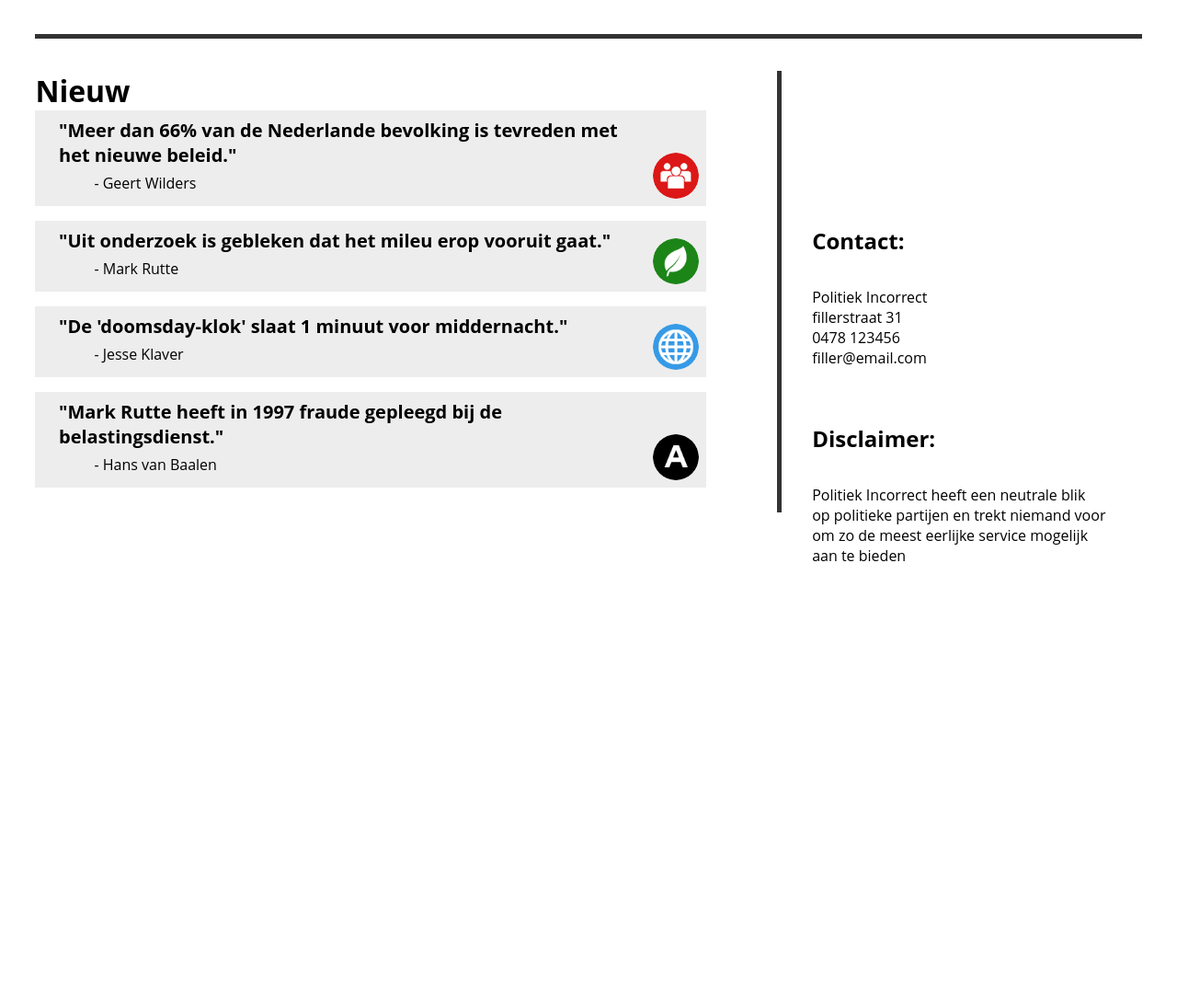
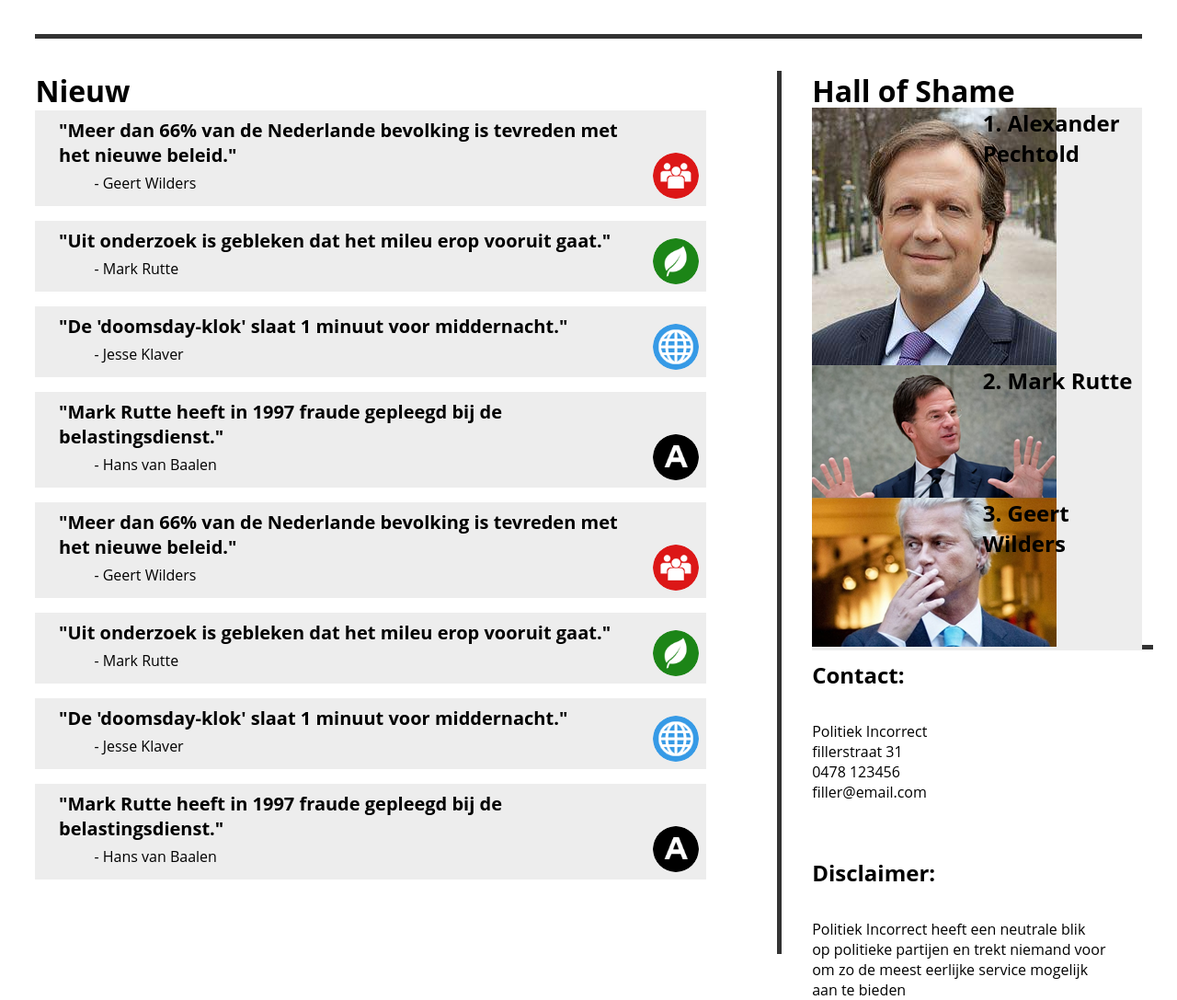
Before and after one commit to JesseElst/PolitiekIncorrect, a plain HTML site: page index.html in a window 1280 px wide. Shown: the part 763-1850 px from the top of the page at 92% size. Before the commit the page ends 1378 px from the top, so only its background shows below. Drawn offline with Linux system fonts and the light colour scheme.

Commit message:
Version 1.0
homepage complete enough

```diff
--- a/index.html
+++ b/index.html
@@ -50,6 +50,7 @@
 		<div id='seperationline1'></div>
 		<div id='seperationline2'></div>
 		<div id='seperationline3'></div>
+		<div id='seperationline4'></div>
 
 		<!-- trending -->
 		<h2 id='subkopTrending'>Trending</h2>
@@ -95,6 +96,41 @@
 				<p class='nieuwPoliticus'>- Hans van Baalen</p>
 				<img class='nieuwCategorieHomepage' src='styling/images/topicAlgemeen.png'>
 			</div></a>
+			<a href='artikelen/artikel1.html'><div class='nieuwBerichtContainer'>
+				<p class='nieuwQuote'>"Meer dan 66% van de Nederlande bevolking is tevreden met het nieuwe beleid."</p>
+				<p class='nieuwPoliticus'>- Geert Wilders</p>
+				<img class='nieuwCategorieHomepage' src='styling/images/topicMaatschappij.png'>
+			</div></a>
+			<a href='artikelen/artikel4.html'><div class='nieuwBerichtContainer'>
+				<p class='nieuwQuote'>"Uit onderzoek is gebleken dat het mileu erop vooruit gaat."</p>
+				<p class='nieuwPoliticus'>- Mark Rutte</p>
+				<img class='nieuwCategorieHomepage' src='styling/images/topicMileu.png'>
+			</div></a>
+			<a href='artikelen/artikel5.html'><div class='nieuwBerichtContainer'>
+				<p class='nieuwQuote'>"De 'doomsday-klok' slaat 1 minuut voor middernacht."</p>
+				<p class='nieuwPoliticus'>- Jesse Klaver</p>
+				<img class='nieuwCategorieHomepage' src='styling/images/topicBuitenland.png'>
+			</div></a>
+			<a href='artikelen/artikel6.html'><div class='nieuwBerichtContainer'>
+				<p class='nieuwQuote'>"Mark Rutte heeft in 1997 fraude gepleegd bij de belastingsdienst."</p>
+				<p class='nieuwPoliticus'>- Hans van Baalen</p>
+				<img class='nieuwCategorieHomepage' src='styling/images/topicAlgemeen.png'>
+			</div></a>
+		</div>
+
+		<!-- Hall of Shame -->
+		<h2 id='hallTitel'>Hall of Shame</h2>
+		<div id='hallContainer1'>
+			<img src='styling/images/HallOfShame1.png'>
+			<h4 class='hallPoliticus'>1. Alexander Pechtold</h4>
+		</div>
+		<div id='hallContainer2'>
+			<img src='styling/images/HallOfShame2.png'>
+			<h4 class='hallPoliticus'>2. Mark Rutte</h4>
+		</div>
+		<div id='hallContainer3'>
+			<img src='styling/images/HallOfShame3.png'>
+			<h4 class='hallPoliticus'>3. Geert Wilders</h4>
 		</div>
 
 		<!-- contact / disclaimer -->
--- a/styling/styling.css
+++ b/styling/styling.css
@@ -10,7 +10,7 @@ body {
 
 h2 {
 
-	font-family: Open Sans;
+	font-family: Open Sans, OpenSansR;
 
 	font-size: 4vh;
 
@@ -20,7 +20,19 @@ h2 {
 
 h3 {
 
-	font-family: Open Sans;
+	font-family: Open Sans, OpenSansR;
+
+	font-size: 3vh;
+
+	margin: 0;
+
+}
+
+
+
+h4 {
+
+	font-family: Open Sans, OpenSansR;
 
 	font-size: 3vh;
 
@@ -32,7 +44,7 @@ h3 {
 
 p {
 
-	font-family: Open Sans;
+	font-family: Open Sans, OpenSansR;
 
 }
 
@@ -43,6 +55,28 @@ a {
 	text-decoration: none;
 
 	color: black;
+
+}
+
+
+
+/* fonts */
+
+@font-face {
+
+    font-family: OpenSansR;
+
+    src: url(fonts/OpenSans-Regular.ttf);
+
+}
+
+
+
+@font-face {
+
+    font-family: OpenSansB;
+
+    src: url(fonts/OpenSans-Bold.ttf);
 
 }
 
@@ -72,7 +106,7 @@ ul li {
 
 	color: white;
 
-	font-family: Open Sans;
+	font-family: Open Sans, OpenSansR;
 
 	text-align: center;
 
@@ -250,7 +284,7 @@ ul li:hover ul li {
 
 	width: 40vw;
 
-	height: 22.5vw;
+	height: 44vh;
 
 	left: 3vw;
 
@@ -368,7 +402,25 @@ ul li:hover ul li {
 
 	top: 105vh;
 
-	height: 60vh;
+	height: 120vh;
+
+	background-color: #333;
+
+}
+
+
+
+#seperationline4 {
+
+	position: absolute;
+
+	width: 28vw;
+
+	right: 2vw;
+
+	height: 5px;
+
+	top: 183vh;
 
 	background-color: #333;
 
@@ -614,13 +666,91 @@ ul li:hover ul li {
 
 
 
+/* Hall of Shame */
+
+#hallTitel {
+
+	position: absolute;
+
+	margin: 0;
+
+	top: 105vh;
+
+	left: 69vw;
+
+}
+
+
+
+#hallContainer1 {
+
+	position: absolute;
+
+	top: 110vh;
+
+	left: 69vw;
+
+	width: 28vw;
+
+	background-color: #ededed;
+
+}
+
+
+
+#hallContainer2 {
+
+	position: absolute;
+
+	top: 145vh;
+
+	left: 69vw;
+
+	width: 28vw;
+
+	background-color: #ededed;
+
+}
+
+
+
+#hallContainer3 {
+
+	position: absolute;
+
+	top: 163vh;
+
+	left: 69vw;
+
+	width: 28vw;
+
+	background-color: #ededed;
+
+}
+
+
+
+.hallPoliticus {
+
+	position: absolute;
+
+	font-size: 3vh;
+
+	left: 14.5vw;
+
+	top: 0;
+
+}
+
+
+
 /* contact / Disclaimer */
 
 #contactContainer {
 
 	position: absolute;
 
-	top: 126vh;
+	top: 185vh;
 
 	left: 69vw;
 
```
Also changed, not shown: populair.html (deleted, +0 -83 lines), styling/fonts/OpenSans-Bold.ttf (added), styling/fonts/OpenSans-Regular.ttf (added), styling/images/HallOfShame1.png (added), styling/images/HallOfShame2.png (added), styling/images/HallOfShame3.png (added).
